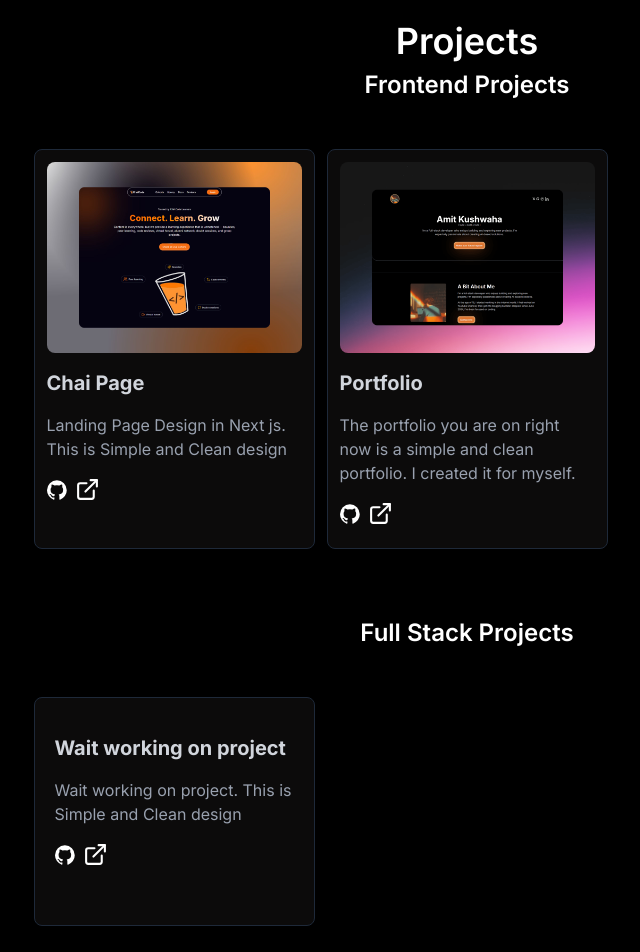
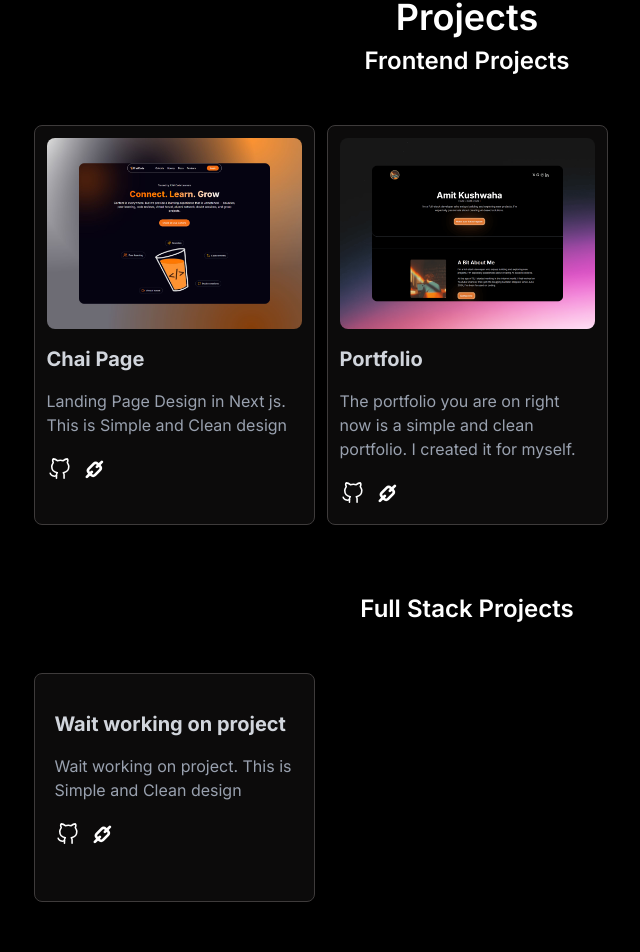
Before and after one commit to amitkushh/Portfolio, a Next.js app: page / in a window 1280 px wide. Shown: the part 1779-2731 px from the top of the page, without its empty margins (173-813 px from the left). Built offline with nearby package versions, Linux system fonts and the light colour scheme.

Commit message:
Some Changes

```diff
--- a/components/About.tsx
+++ b/components/About.tsx
@@ -63,8 +63,7 @@ function About() {
             className="text-gray-300 text-base md:max-w-[700px] text-center md:text-start"
           >
             I&apos;m a full-stack developer who enjoys building and exploring
-            new projects. I&apos;m especially passionate about creating AI-based
-            solutions.
+            new projects.
           </motion.p>
           <motion.p
             variants={fadeInUpAnimation}
--- a/components/Hero.tsx
+++ b/components/Hero.tsx
@@ -43,8 +43,7 @@ function Hero() {
           className="text-gray-300 text-base md:text-[18px] md:max-w-[700px]"
         >
           I&apos;m a Full-stack developer who enjoys building and exploring new
-          projects. I&apos;m especially passionate about creating AI-based
-          solutions.
+          projects. With a passion for clean code and creative problem-solving.
         </motion.p>
       </div>
       <div className="mt-10">
--- a/components/Projects.tsx
+++ b/components/Projects.tsx
@@ -1,12 +1,12 @@
 "use client";
-import { ExternalLink } from "lucide-react";
-import Github from "@/icons/Github";
 import { motion, useAnimation } from "framer-motion";
 import { useInView } from "react-intersection-observer";
 import { useEffect } from "react";
 import Image from "next/image";
 import ChaiCodeImg from "../public/chaicode.jpg";
 import PortfolioImg from "../public/portfolio.png";
+import LinkIcon from "@/icons/LinkIcon";
+import GithubIconSecond from "@/icons/GithubIconSecond";
 
 function Projects() {
   const controls = useAnimation();
@@ -37,7 +37,7 @@ function Projects() {
       description:
         "Landing Page Design in Next js. This is Simple and Clean design",
       previewLink: "https://chai-code-landing-lac.vercel.app/",
-      githubLink: "/",
+      githubLink: "https://github.com/amitkushh/chai-code-landing-page",
     },
     {
       img: PortfolioImg,
@@ -95,7 +95,7 @@ function Projects() {
           {frontend.map((project, index) => (
             <motion.div
               variants={fadeInUpAnimation}
-              className="border border-gray-800 rounded-md lg:h-[400px] lg:w-[281px] bg-[#0c0b0b] py-3 px-3 space-y-4"
+              className="border border-[#3e3b3b] rounded-md lg:h-[400px] lg:w-[281px] bg-[#0c0b0b] py-3 px-3 space-y-4"
               key={index}
             >
               <div>
@@ -111,10 +111,10 @@ function Projects() {
               <p className="text-gray-400">{project.description}</p>
               <div className="flex gap-2 items-center text-white">
                 <a href={project.githubLink} target="_blank">
-                  <Github />
+                  <GithubIconSecond />
                 </a>
                 <a href={project.previewLink} target="_blank">
-                  <ExternalLink height={25} width={25} />
+                  <LinkIcon />
                 </a>
               </div>
             </motion.div>
@@ -139,7 +139,7 @@ function Projects() {
           {fullstack.map((project, index) => (
             <motion.div
               variants={fadeInUpAnimation}
-              className="border border-gray-800 rounded-md lg:h-[229px] lg:w-[281px] bg-[#0c0b0b] py-9 px-5 space-y-4"
+              className="border border-[#3e3b3b] rounded-md lg:h-[229px] lg:w-[281px] bg-[#0c0b0b] py-9 px-5 space-y-4"
               key={index}
             >
               <h3 className="text-gray-300 text-xl font-bold">
@@ -148,10 +148,10 @@ function Projects() {
               <p className="text-gray-400">{project.description}</p>
               <div className="flex gap-2 items-center text-white">
                 <a href={project.githubLink} target="_blank">
-                  <Github />
+                  <GithubIconSecond />
                 </a>
                 <a href={project.previewLink} target="_blank">
-                  <ExternalLink height={25} width={25} />
+                  <LinkIcon />
                 </a>
               </div>
             </motion.div>
--- /dev/null
+++ b/icons/GithubIconSecond.tsx
@@ -0,0 +1,24 @@
+function GithubIconSecond() {
+  return (
+    <svg
+      xmlns="http://www.w3.org/2000/svg"
+      width="25"
+      height="25"
+      viewBox="0 0 24 24"
+      fill="#ffffff"
+    >
+      <g
+        fill="none"
+        stroke="#ffffff"
+        strokeLinecap="round"
+        strokeLinejoin="round"
+        strokeWidth="1.5"
+      >
+        <path d="M9.096 21.25v-3.146a3.33 3.33 0 0 1 .758-2.115c-3.005-.4-5.28-1.859-5.28-5.798c0-1.666 1.432-3.89 1.432-3.89c-.514-1.13-.5-3.084.06-3.551c0 0 1.95.175 3.847 1.75c1.838-.495 3.764-.554 5.661 0c1.897-1.575 3.848-1.75 3.848-1.75c.558.467.573 2.422.06 3.551c0 0 1.432 2.224 1.432 3.89c0 3.94-2.276 5.398-5.28 5.798a3.33 3.33 0 0 1 .757 2.115v3.146" />
+        <path d="M3.086 16.57c.163.554.463 1.066.878 1.496c.414.431.932.77 1.513.988a4.46 4.46 0 0 0 3.62-.216" />
+      </g>
+    </svg>
+  );
+}
+
+export default GithubIconSecond;
--- /dev/null
+++ b/icons/LinkIcon.tsx
@@ -0,0 +1,17 @@
+function LinkIcon() {
+  return (
+    <svg
+      xmlns="http://www.w3.org/2000/svg"
+      width="30"
+      height="30"
+      viewBox="0 0 24 24"
+    >
+      <path
+        fill="#ffffff"
+        d="M18.277 6.321a1.1 1.1 0 0 0-1.556 0L15 8.043l-.308-.308c-1.168-1.168-3.216-1.168-4.384 0l-4.172 4.172c-.584.584-.906 1.363-.906 2.192s.322 1.608.906 2.192l.308.308l-1.722 1.722a1.1 1.1 0 1 0 1.556 1.556L8 18.155l.308.308c.584.584 1.362.906 2.192.906s1.608-.322 2.192-.906l4.172-4.172c.584-.584.906-1.362.906-2.192s-.322-1.608-.906-2.192l-.308-.308l1.722-1.722a1.1 1.1 0 0 0-.001-1.556zm-2.969 6.414l-4.172 4.172c-.168.168-.402.253-.636.253s-.468-.084-.636-.253l-.308-.308l.722-.722a1.1 1.1 0 1 0-1.556-1.556L8 15.043l-.308-.308c-.168-.168-.261-.395-.261-.636s.093-.468.261-.636l4.172-4.172c.168-.168.394-.261.636-.261s.468.093.636.261l.308.308l-.722.722a1.1 1.1 0 1 0 1.556 1.556l.722-.722l.308.308c.168.168.261.395.261.636s-.093.468-.261.636z"
+      />
+    </svg>
+  );
+}
+
+export default LinkIcon;
```
